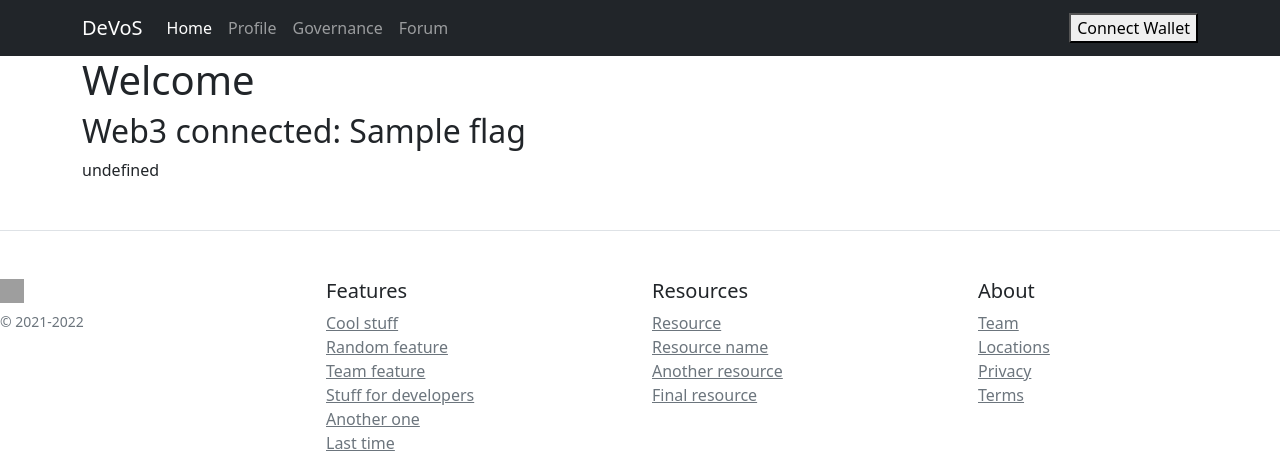
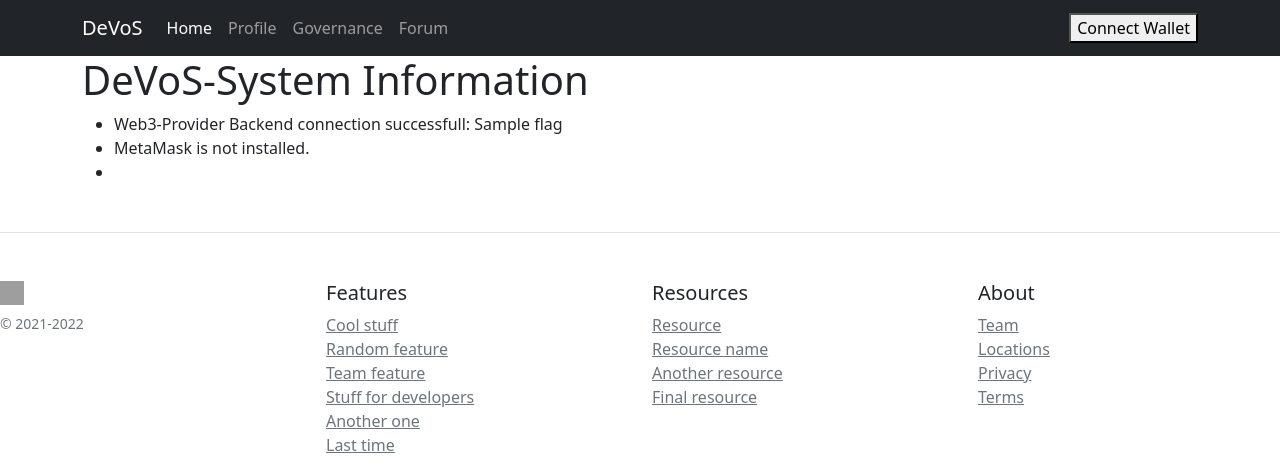
Before and after one commit to ThompsonA93/Devos-LINK-Net, a Flask app: template templates/index.html in a window 1280 px wide. Shown: the top 476 px of the page. Run offline with Flask 2, Linux system fonts and the light colour scheme; the template is opened without the code that fills it: most values are stand-ins (such as "Sample title", 1, 10 or a date in 2020); some libraries are stand-ins or nearby versions; grey boxes are pictures that could not be loaded.

Commit message:
Switching workplace

```diff
--- a/static/js/web3detector.js
+++ b/static/js/web3detector.js
@@ -1,11 +1,15 @@
 const web3 = new Web3("http://localhost:7545")
 
+if (typeof window.ethereum !== 'undefined') {
+  metamaskInstalled.innerHTML += "MetaMask is installed."
+}else{
+  metamaskInstalled.innerHTML += "MetaMask is not installed."
+}
+
+web3.eth.net.isListening()
+  .then(() => chainInfo.innerHTML += "Web3-Provider Frontend connection successfull."  )
+  .catch(e => chainInfo.innerHTML += 'Web3-Provider Frontend connection not successfull: '+ e );
+
 web3.eth.getBlockNumber(function (error, result) {
-  blocknumber.innerHTML = "Blocks mined: "+result;
+  chainInfo.innerHTML += "Current Block #"+result;
 })
-
-if (typeof window.ethereum !== 'undefined') {
-  console.log( 'MetaMask is installed.');
-}else{
-  console.log( 'MetaMask is not installed.');
-}
--- a/templates/base.html
+++ b/templates/base.html
@@ -21,7 +21,7 @@
               <div class="collapse navbar-collapse" id="navbarsExample07">
                 <ul class="navbar-nav me-auto mb-2 mb-lg-0">
                   <li class="nav-item">
-                    <a class="nav-link active" aria-current="page" href="index">Home</a>
+                    <a class="nav-link active" aria-current="page" href="">Home</a>
                   </li>
                   <li class="nav-item">
                     <a class="nav-link" href="profile">Profile</a>
--- a/templates/index.html
+++ b/templates/index.html
@@ -6,9 +6,11 @@
 
 
 {% block body %}
-    <h1>Welcome</h1>
-    <h2>Web3 connected: {{flag}}</h2>
-    <a id="blocknumber">undefined</a>
-
+    <h1>DeVoS-System Information</h1>
+    <ul>
+        <li id="web3connected">Web3-Provider Backend connection successfull: {{flag}}</li>
+        <li id="metamaskInstalled"> </li>
+        <li id="chainInfo"> </li>
+    </ul>
 
 {% endblock %}
```
Also changed, not shown: static/js/web3connector.js (+0 -35 lines), 1 other file.
